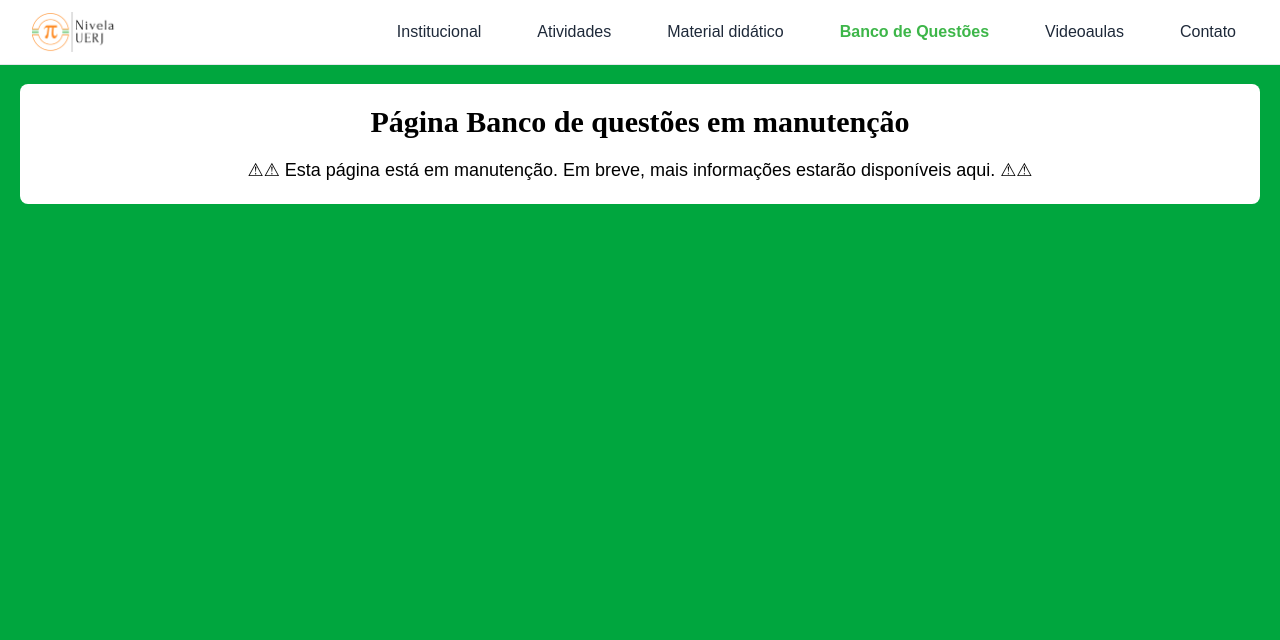
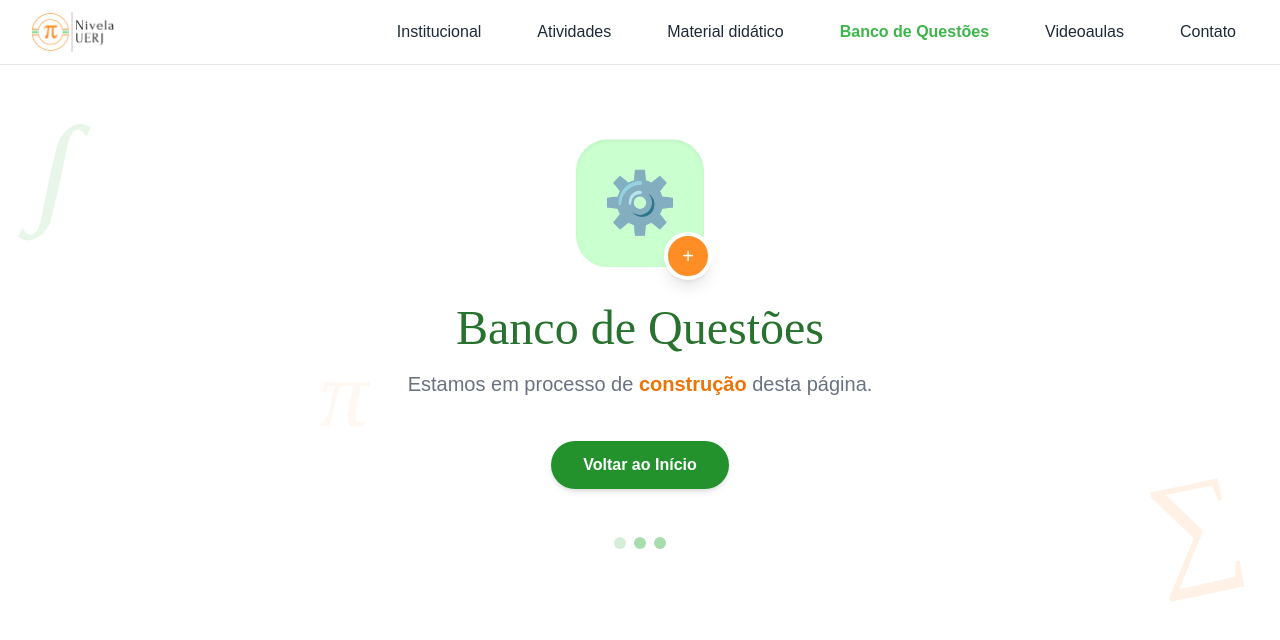
Before and after one commit to cirnegiovane/site_nivela, a React (Vite) app: page /banco in a window 1280 px wide. Shown: the top 640 px of the page. Built offline with nearby package versions, Linux system fonts and the light colour scheme.

Commit message:
definicao da building page

```diff
--- /dev/null
+++ b/src/components/EmConstrucao.jsx
@@ -0,0 +1,50 @@
+import { Link } from "react-router-dom";
+
+function EmConstrucao({ titulo }) {
+  return (
+    <div className="min-h-[70vh] flex items-center justify-center px-6 py-20 relative overflow-hidden">
+
+      <div className="absolute top-10 left-10 text-nivela-green-light/20 text-9xl font-forum select-none rotate-12">∫</div>
+      <div className="absolute bottom-10 right-10 text-nivela-orange-light/20 text-9xl font-forum select-none -rotate-12">∑</div>
+      <div className="absolute top-1/2 left-1/4 text-nivela-orange-light/10 text-8xl font-forum select-none italic">π</div>
+
+      <div className="max-w-2xl w-full text-center relative z-10">
+
+        <div className="relative inline-block mb-8">
+          <div className="w-32 h-32 bg-nivela-green-pale rounded-[2rem] flex items-center justify-center text-6xl shadow-inner animate-bounce">
+            ⚙️
+          </div>
+          <div className="absolute -bottom-2 -right-2 w-12 h-12 bg-nivela-orange-vibrant rounded-full flex items-center justify-center text-white text-xl shadow-lg border-4 border-white">
+            +
+          </div>
+        </div>
+
+        <h1 className="font-forum text-4xl md:text-5xl text-nivela-green-dark mb-4">
+          {titulo}
+        </h1>
+
+        <p className="font-century text-xl text-gray-500 mb-10 leading-relaxed">
+          Estamos em processo de <span className="text-nivela-orange-dark font-bold">construção</span> desta página.
+        </p>
+
+        <div className="flex flex-col sm:flex-row gap-4 justify-center">
+          <Link
+            to="/"
+            className="bg-nivela-green-base text-white px-8 py-3 rounded-full font-bold hover:scale-105 transition-all shadow-md"
+          >
+            Voltar ao Início
+          </Link>
+
+        </div>
+
+        <div className="mt-12 flex justify-center gap-2">
+            {[1,2,3].map(i => (
+                <div key={i} className={`w-3 h-3 rounded-full bg-nivela-green-light opacity-${i*20} animate-pulse`} />
+            ))}
+        </div>
+      </div>
+    </div>
+  );
+}
+
+export default EmConstrucao;
--- a/src/pages/Atividades.jsx
+++ b/src/pages/Atividades.jsx
@@ -1,18 +1,7 @@
-function Atividades() {
-  return (
-    <>
-      <div className="bg-green-600 min-h-screen px-5 py-5">
-        <div className="bg-white px-5 py-5 rounded-lg">
-          <h1 className="text-3xl font-bold mb-4 text-center">
-            Página Atividades em manutenção
-          </h1>
-          <p className="text-lg text-center">
-            ⚠⚠ Esta página está em manutenção. Em breve, mais informações
-            estarão disponíveis aqui. ⚠⚠
-          </p>
-        </div>
-      </div>
-    </>
-  );
+import EmConstrucao from "../components/EmConstrucao";
+
+function Videoaulas() {
+  return <EmConstrucao titulo="Atividades" />;
 }
-export default Atividades;
+
+export default Videoaulas;
--- a/src/pages/Banco.jsx
+++ b/src/pages/Banco.jsx
@@ -1,18 +1,7 @@
-function Banco() {
-  return (
-    <>
-      <div className="bg-green-600 min-h-screen px-5 py-5">
-        <div className="bg-white px-5 py-5 rounded-lg">
-          <h1 className="text-3xl font-bold mb-4 text-center">
-            Página Banco de questões em manutenção
-          </h1>
-          <p className="text-lg text-center">
-            ⚠⚠ Esta página está em manutenção. Em breve, mais informações
-            estarão disponíveis aqui. ⚠⚠
-          </p>
-        </div>
-      </div>
-    </>
-  );
+import EmConstrucao from "../components/EmConstrucao";
+
+function Videoaulas() {
+  return <EmConstrucao titulo="Banco de Questões" />;
 }
-export default Banco;
+
+export default Videoaulas;
--- a/src/pages/Videoaulas.jsx
+++ b/src/pages/Videoaulas.jsx
@@ -1,18 +1,7 @@
+import EmConstrucao from "../components/EmConstrucao";
+
 function Videoaulas() {
-  return (
-    <>
-      <div className="bg-green-600 min-h-screen px-5 py-5">
-        <div className="bg-white px-5 py-5 rounded-lg">
-          <h1 className="text-3xl font-bold mb-4 text-center">
-            Página Videoaulas em manutenção
-          </h1>
-          <p className="text-lg text-center">
-            ⚠⚠ Esta página está em manutenção. Em breve, mais informações
-            estarão disponíveis aqui. ⚠⚠
-          </p>
-        </div>
-      </div>
-    </>
-  );
+  return <EmConstrucao titulo="Videoaulas" />;
 }
+
 export default Videoaulas;
```
Also changed, not shown: 1 other file (tests, documents, lock files or other folders).
